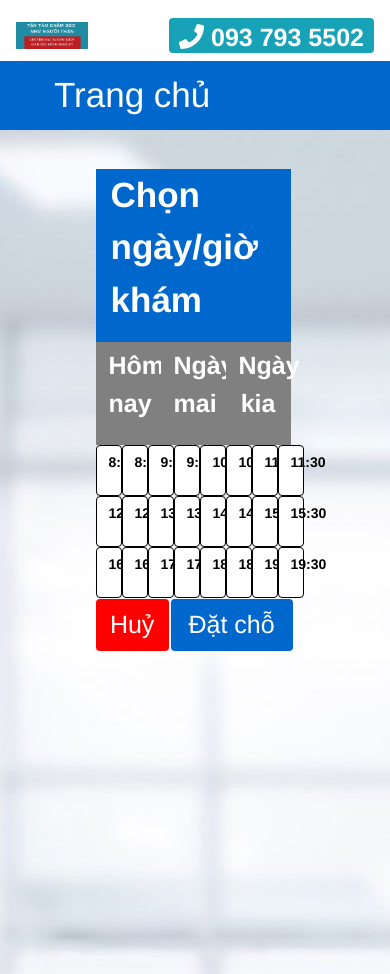
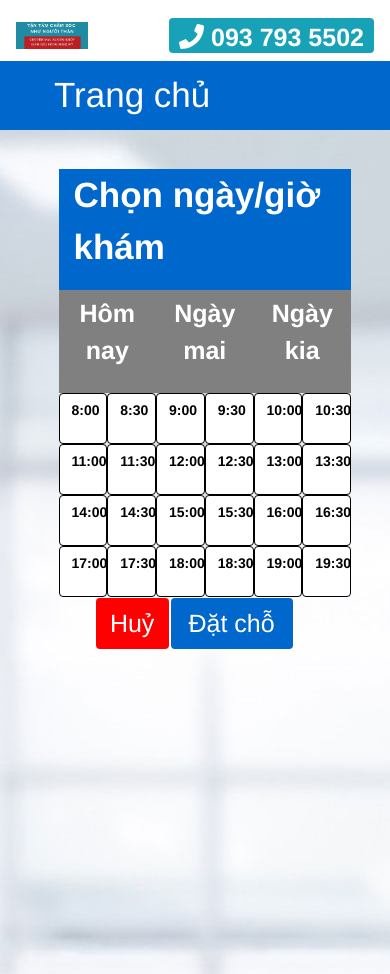
Before and after one commit to tungla/booking-trungtamchuyengia-vue, a Vue app: page /booking/1 in a window 390 px wide. Built offline with nearby package versions, Linux system fonts and the light colour scheme.

Commit message:
Edit code to make UI more responsive

```diff
--- a/src/components/BookingFirstStep.vue
+++ b/src/components/BookingFirstStep.vue
@@ -55,14 +55,14 @@ form > button {
 	margin-right : 2%;
 	background-color: black;
 	font-color: white;
-	font-size: 25px;
+	font-size: 1.5vw;
 	font-weight: bold;
 	width: 68%;
 }
 
 #check_booked {
 	background-color: grey;
-	font-size: 24px;
+	font-size: 1.5vw;
 	font-weight: bold;
 	width: 30%;
 }
--- a/src/components/BookingSecondStep.vue
+++ b/src/components/BookingSecondStep.vue
@@ -1,96 +1,96 @@
 <template>
 	<div class=".container-fluid" id="second_step">
 		<div class="row" id="booking_header_row">
-			<div class="col-6" id="booking_header">
+			<div class="col-9" id="booking_header">
 				<p>Chọn ngày/giờ khám</p>
 			</div>
 		</div>
 		<div class="row" id="booking_date_row">
-			<button class="col-2 btn" id="booking_date_today" v-on:click="clickedToday" v-bind:style= "btnTodayClicked ? 'background-color: yellow; color: black;' : 'background-color: grey; color:white'">
+			<button class="col-3 btn" id="booking_date_today" v-on:click="clickedToday" v-bind:style= "btnTodayClicked ? 'background-color: yellow; color: black;' : 'background-color: grey; color:white'">
 				<p>Hôm nay</p>
 			</button>
-			<button class="col-2 btn" id="booking_date_tomorrow" v-on:click="clickedTomorrow" v-bind:style= "btnTomorrowClicked ? 'background-color: yellow; color: black;' : 'background-color: grey; color:white'">
+			<button class="col-3 btn" id="booking_date_tomorrow" v-on:click="clickedTomorrow" v-bind:style= "btnTomorrowClicked ? 'background-color: yellow; color: black;' : 'background-color: grey; color:white'">
 				<p>Ngày mai</p>
 			</button>
-			<button class="col-2 btn" id="booking_date_ngaykia" v-on:click="clickedNgayKia" v-bind:style= "btnNgayKiaClicked ? 'background-color: yellow; color: black;' : 'background-color: grey; color:white'">
+			<button class="col-3 btn" id="booking_date_ngaykia" v-on:click="clickedNgayKia" v-bind:style= "btnNgayKiaClicked ? 'background-color: yellow; color: black;' : 'background-color: grey; color:white'">
 				<p>Ngày kia</p>
 			</button>
 		</div>
 		<div class="row" id="hour_row_1">
-			<button class="col-1 btn" id="hour" v-on:click="clickedHour('8:00')">
+			<button class="col-2 btn" id="hour" v-on:click="clickedHour('8:00')">
 				<p>8:00</p>
 			</button>
-			<button class="col-1 btn" id="hour" v-on:click="clickedHour('8:30')">
+			<button class="col-2 btn" id="hour" v-on:click="clickedHour('8:30')">
 				<p>8:30</p>
 			</button>
-			<button class="col-1 btn" id="hour" v-on:click="clickedHour('9:00')">
+			<button class="col-2 btn" id="hour" v-on:click="clickedHour('9:00')">
 				<p>9:00</p>
 			</button>
-			<button class="col-1 btn" id="hour" v-on:click="clickedHour('9:30')">
+			<button class="col-2 btn" id="hour" v-on:click="clickedHour('9:30')">
 				<p>9:30</p>
 			</button>
-			<button class="col-1 btn" id="hour" v-on:click="clickedHour('10:00')">
+			<button class="col-2 btn" id="hour" v-on:click="clickedHour('10:00')">
 				<p>10:00</p>
 			</button>
-			<button class="col-1 btn" id="hour" v-on:click="clickedHour('10:30')">
+			<button class="col-2 btn" id="hour" v-on:click="clickedHour('10:30')">
 				<p>10:30</p>
 			</button>
-			<button class="col-1 btn" id="hour" v-on:click="clickedHour('11:00')">
+			<button class="col-2 btn" id="hour" v-on:click="clickedHour('11:00')">
 				<p>11:00</p>
 			</button>
-			<button class="col-1 btn" id="hour" v-on:click="clickedHour('11:30')">
+			<button class="col-2 btn" id="hour" v-on:click="clickedHour('11:30')">
 				<p>11:30</p>
+			</button>
+			<button class="col-2 btn" id="hour" v-on:click="clickedHour('12:00')">
+				<p>12:00</p>
+			</button>
+			<button class="col-2 btn" id="hour" v-on:click="clickedHour('12:30')">
+				<p>12:30</p>
+			</button>
+			<button class="col-2 btn" id="hour" v-on:click="clickedHour('13:00')">
+				<p>13:00</p>
+			</button>
+			<button class="col-2 btn" id="hour" v-on:click="clickedHour('13:30')">
+				<p>13:30</p>
 			</button>
 		</div>
 		<div class="row" id="hour_row_1">
-			<button class="col-1 btn" id="hour" v-on:click="clickedHour('12:00')">
-				<p>12:00</p>
-			</button>
-			<button class="col-1 btn" id="hour" v-on:click="clickedHour('12:30')">
-				<p>12:30</p>
-			</button>
-			<button class="col-1 btn" id="hour" v-on:click="clickedHour('13:00')">
-				<p>13:00</p>
-			</button>
-			<button class="col-1 btn" id="hour" v-on:click="clickedHour('13:30')">
-				<p>13:30</p>
-			</button>
-			<button class="col-1 btn" id="hour" v-on:click="clickedHour('14:00')">
+			<button class="col-2 btn" id="hour" v-on:click="clickedHour('14:00')">
 				<p>14:00</p>
 			</button>
-			<button class="col-1 btn" id="hour" v-on:click="clickedHour('14:30')">
+			<button class="col-2 btn" id="hour" v-on:click="clickedHour('14:30')">
 				<p>14:30</p>
 			</button>
-			<button class="col-1 btn" id="hour" v-on:click="clickedHour('15:00')">
+			<button class="col-2 btn" id="hour" v-on:click="clickedHour('15:00')">
 				<p>15:00</p>
 			</button>
-			<button class="col-1 btn" id="hour" v-on:click="clickedHour('15:30')">
+			<button class="col-2 btn" id="hour" v-on:click="clickedHour('15:30')">
 				<p>15:30</p>
+			</button>
+			<button class="col-2 btn" id="hour" v-on:click="clickedHour('16:00')">
+				<p>16:00</p>
+			</button>
+			<button class="col-2 btn" id="hour" v-on:click="clickedHour('16:30')">
+				<p>16:30</p>
 			</button>
 		</div>
 		<div class="row" id="hour_row_1">
-			<button class="col-1 btn" id="hour" v-on:click="clickedHour('16:00')">
-				<p>16:00</p>
-			</button>
-			<button class="col-1 btn" id="hour" v-on:click="clickedHour('16:30')">
-				<p>16:30</p>
-			</button>
-			<button class="col-1 btn" id="hour" v-on:click="clickedHour('17:00')">
+			<button class="col-2 btn" id="hour" v-on:click="clickedHour('17:00')">
 				<p>17:00</p>
 			</button>
-			<button class="col-1 btn" id="hour" v-on:click="clickedHour('17:30')">
+			<button class="col-2 btn" id="hour" v-on:click="clickedHour('17:30')">
 				<p>17:30</p>
 			</button>
-			<button class="col-1 btn" id="hour" v-on:click="clickedHour('18:00')">
+			<button class="col-2 btn" id="hour" v-on:click="clickedHour('18:00')">
 				<p>18:00</p>
 			</button>
-			<button class="col-1 btn" id="hour" v-on:click="clickedHour('18:30')">
+			<button class="col-2 btn" id="hour" v-on:click="clickedHour('18:30')">
 				<p>18:30</p>
 			</button>
-			<button class="col-1 btn" id="hour" v-on:click="clickedHour('19:00')">
+			<button class="col-2 btn" id="hour" v-on:click="clickedHour('19:00')">
 				<p>19:00</p>
 			</button>
-			<button class="col-1 btn" id="hour" v-on:click="clickedHour('19:30')">
+			<button class="col-2 btn" id="hour" v-on:click="clickedHour('19:30')">
 				<p>19:30</p>
 			</button>
 		</div>
@@ -169,17 +169,17 @@
 
 #booking_header_row {
 	margin-top: 10%;
-	margin-left: 24.5%;
+	margin-left: 15%;
 	width: 100%;
 }
 
 #booking_date_row {
-	margin-left: 24.5%;
+	margin-left: 15%;
 	width: 100%;
 }
 
 #hour_row_1 {
-	margin-left: 24.5%;
+	margin-left: 15%;
 	width: 75%;
 }
 
```
